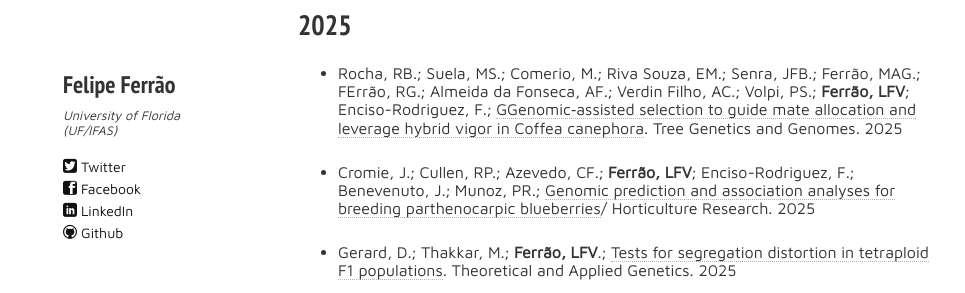
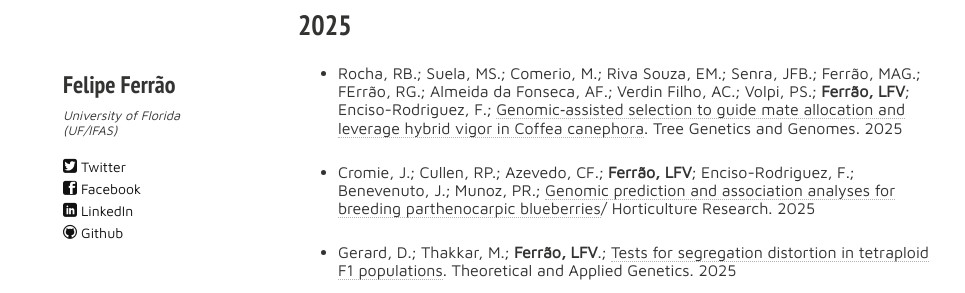
Before and after one commit to lfelipe-ferrao/lfelipe-ferrao.github.io, a Jekyll site: the page built from publication.md, in a window 1280 px wide and 900 px high. Shown: the part 195-488 px from the top of the window, without its empty margins (22-987 px from the left). Built offline with Jekyll 4.4.1, drawn with Linux system fonts in a browser that asks for light colours; nearby versions of some CDN libraries.

Commit message:
Update publication.md

```diff
--- a/publication.md
+++ b/publication.md
@@ -16,7 +16,7 @@ tags: [people, undergrads, MSc, PhD, postdocs]
 
 ## 2025
 
-- Rocha, RB.; Suela, MS.; Comerio, M.; Riva Souza, EM.; Senra, JFB.; Ferrão, MAG.; FErrão, RG.; Almeida da Fonseca, AF.; Verdin Filho, AC.; Volpi, PS.; **Ferrão, LFV**; Enciso-Rodriguez, F.; [GGenomic‑assisted selection to guide mate allocation and leverage
+- Rocha, RB.; Suela, MS.; Comerio, M.; Riva Souza, EM.; Senra, JFB.; Ferrão, MAG.; FErrão, RG.; Almeida da Fonseca, AF.; Verdin Filho, AC.; Volpi, PS.; **Ferrão, LFV**; Enciso-Rodriguez, F.; [Genomic‑assisted selection to guide mate allocation and leverage
 hybrid vigor in Coffea canephora](https://link.springer.com/article/10.1007/s11295-025-01705-w?utm_source=rct_congratemailt&utm_medium=email&utm_campaign=nonoa_20250630&utm_content=10.1007%2Fs11295-025-01705-w). Tree Genetics and Genomes. 2025
 
 - Cromie, J.; Cullen, RP.; Azevedo, CF.; **Ferrão, LFV**; Enciso-Rodriguez, F.; Benevenuto, J.; Munoz, PR.; [Genomic prediction and association analyses for
```
